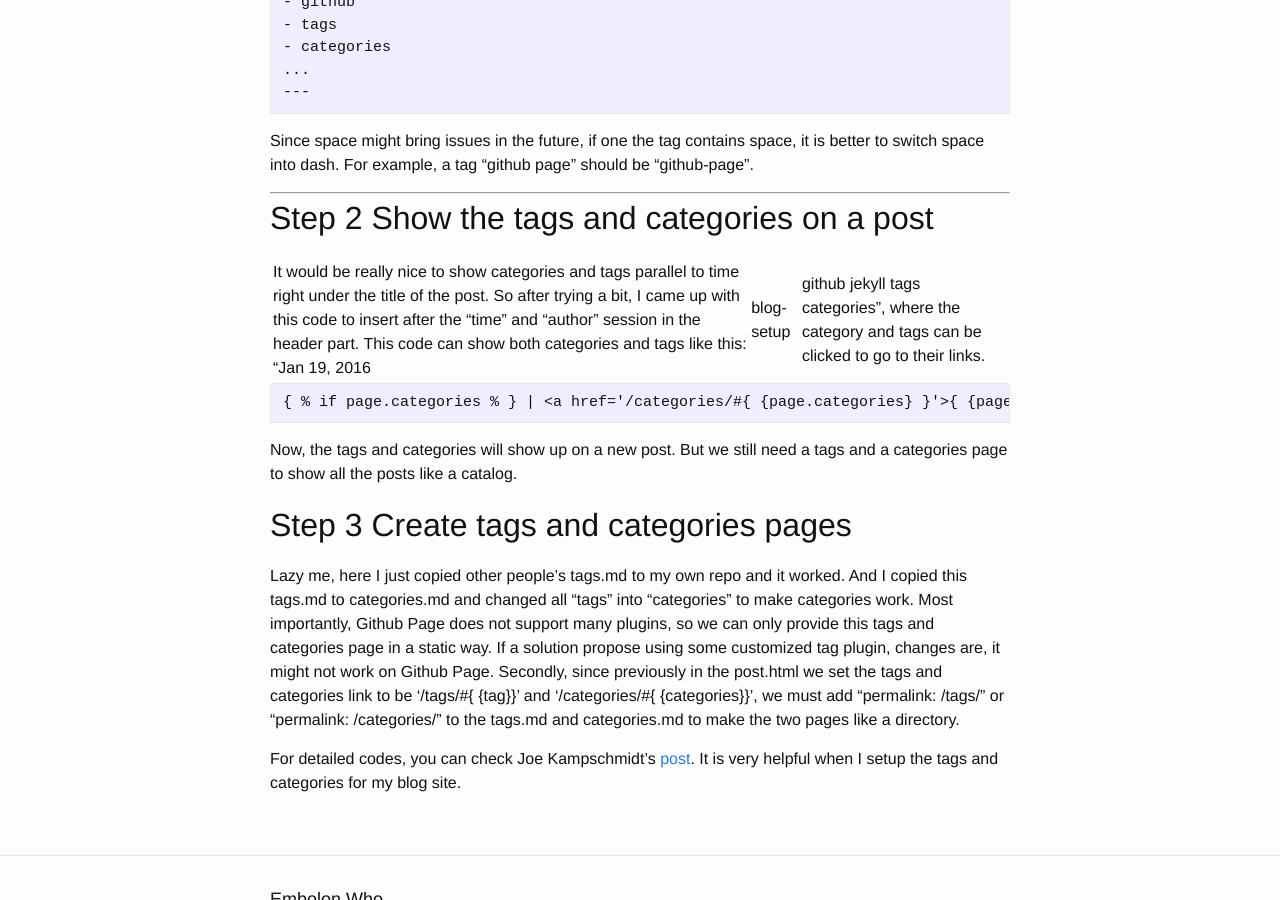
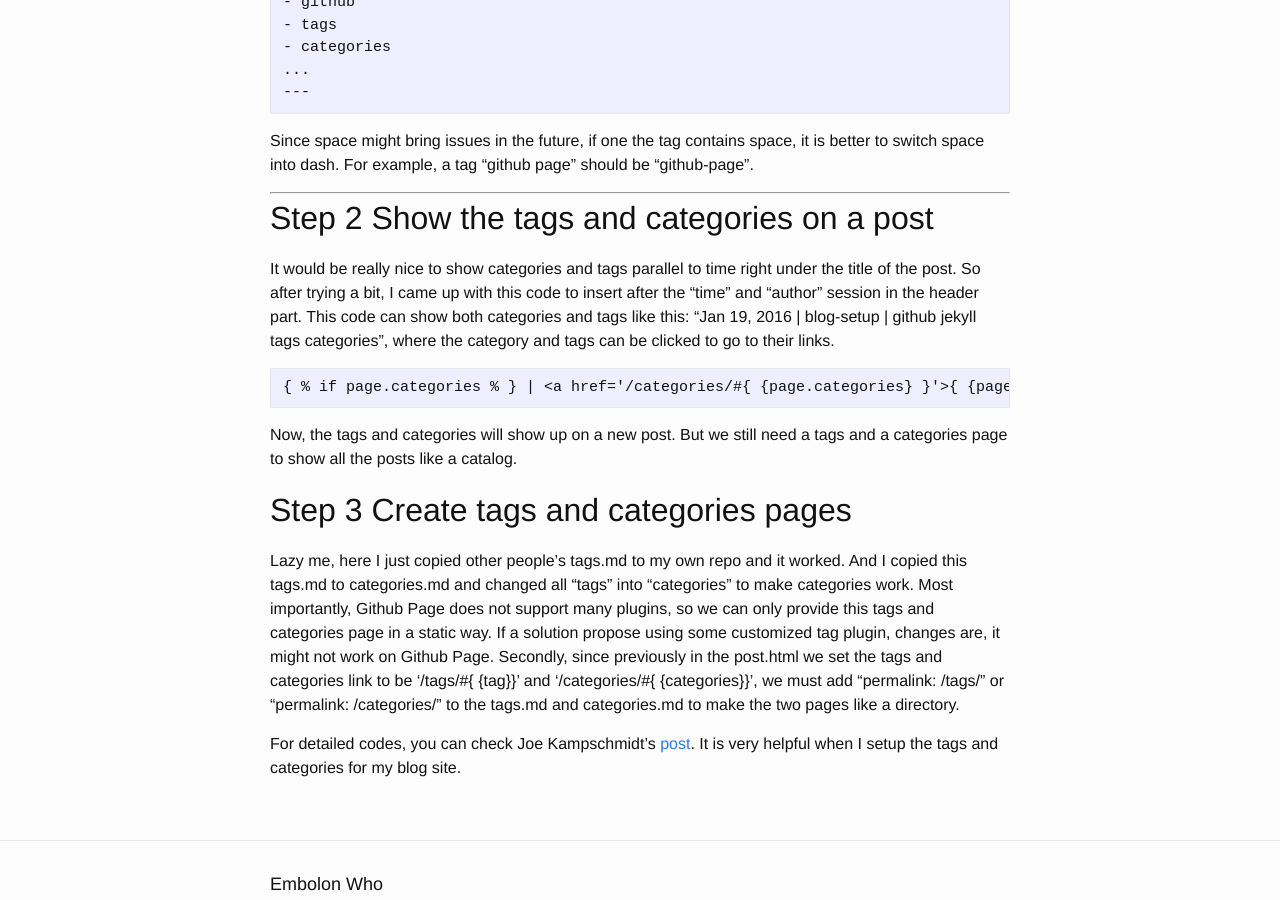
Before and after one commit to embolon/embolon.github.io, a Jekyll site: the page built from _posts/2016-01-19-setup-tags-and-categories-for-jekyll.md, in a window 1280 px wide and 900 px high, scrolled down 520 px. Built offline with Jekyll 4.4.1, drawn with Linux system fonts in a browser that asks for light colours; comment, search, counter and statistics services are not loaded.

Commit message:
minor fix

```diff
--- a/_posts/2016-01-19-setup-tags-and-categories-for-jekyll.md
+++ b/_posts/2016-01-19-setup-tags-and-categories-for-jekyll.md
@@ -35,7 +35,7 @@ Since space might bring issues in the future, if one the tag contains space, it
 
 ## Step 2 Show the tags and categories on a post
 
-It would be really nice to show categories and tags parallel to time right under the title of the post. So after trying a bit, I came up with this code to insert after the "time" and "author" session in the header part. This code can show both categories and tags like this: "Jan 19, 2016 | blog-setup | github jekyll tags categories", where the category and tags can be clicked to go to their links.
+It would be really nice to show categories and tags parallel to time right under the title of the post. So after trying a bit, I came up with this code to insert after the "time" and "author" session in the header part. This code can show both categories and tags like this: "Jan 19, 2016 \| blog-setup \| github jekyll tags categories", where the category and tags can be clicked to go to their links.
 
 
     { % if page.categories % } | <a href='/categories/#{ {page.categories} }'>{ {page.categories} }</a> { % endif % }{ % if page.tags % } | { % for tag in page.tags % } <a href='/tag/#{ {tag} }'>{ {tag} }</a> { % endfor % } { % endif % }
```
